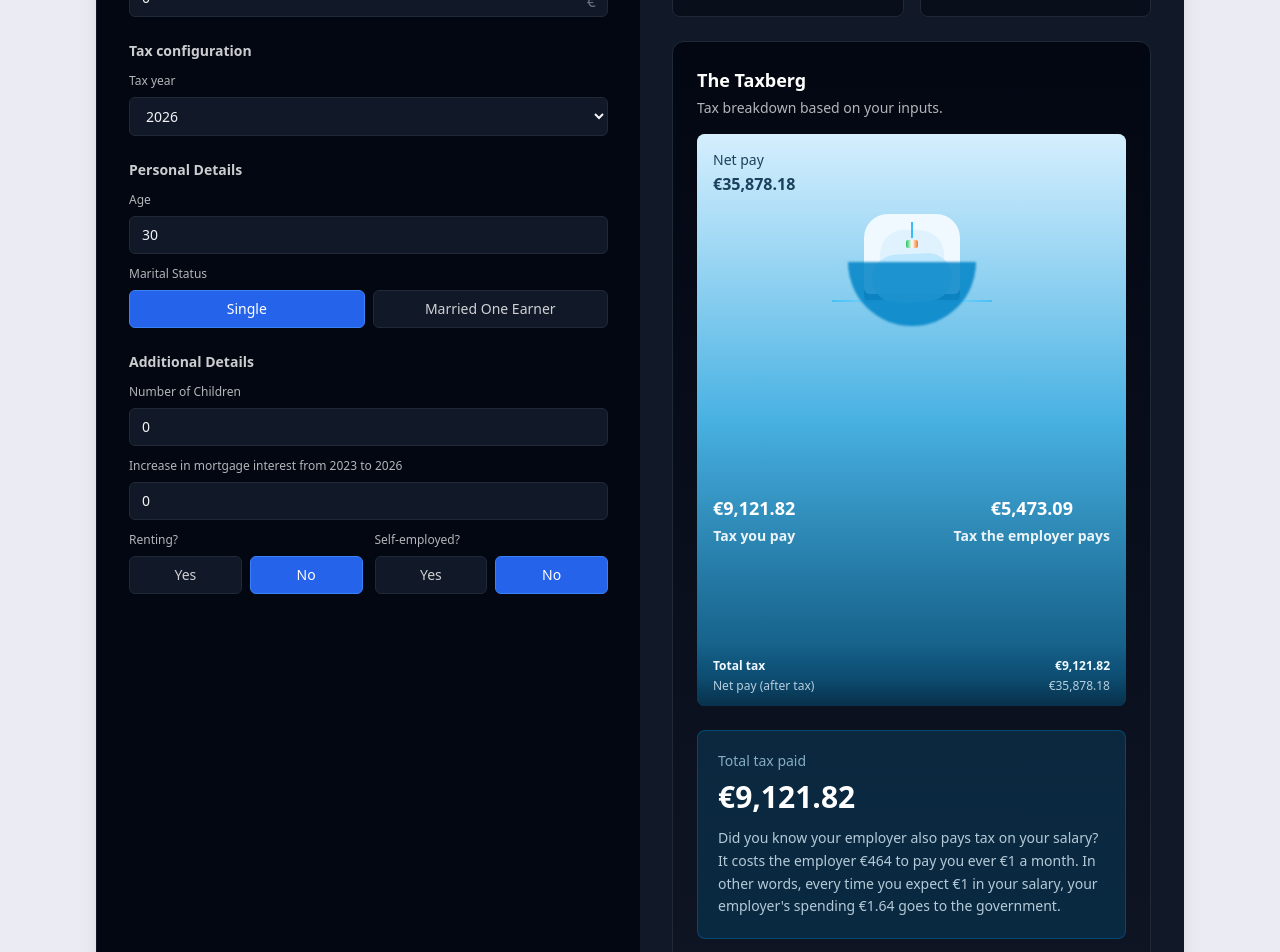
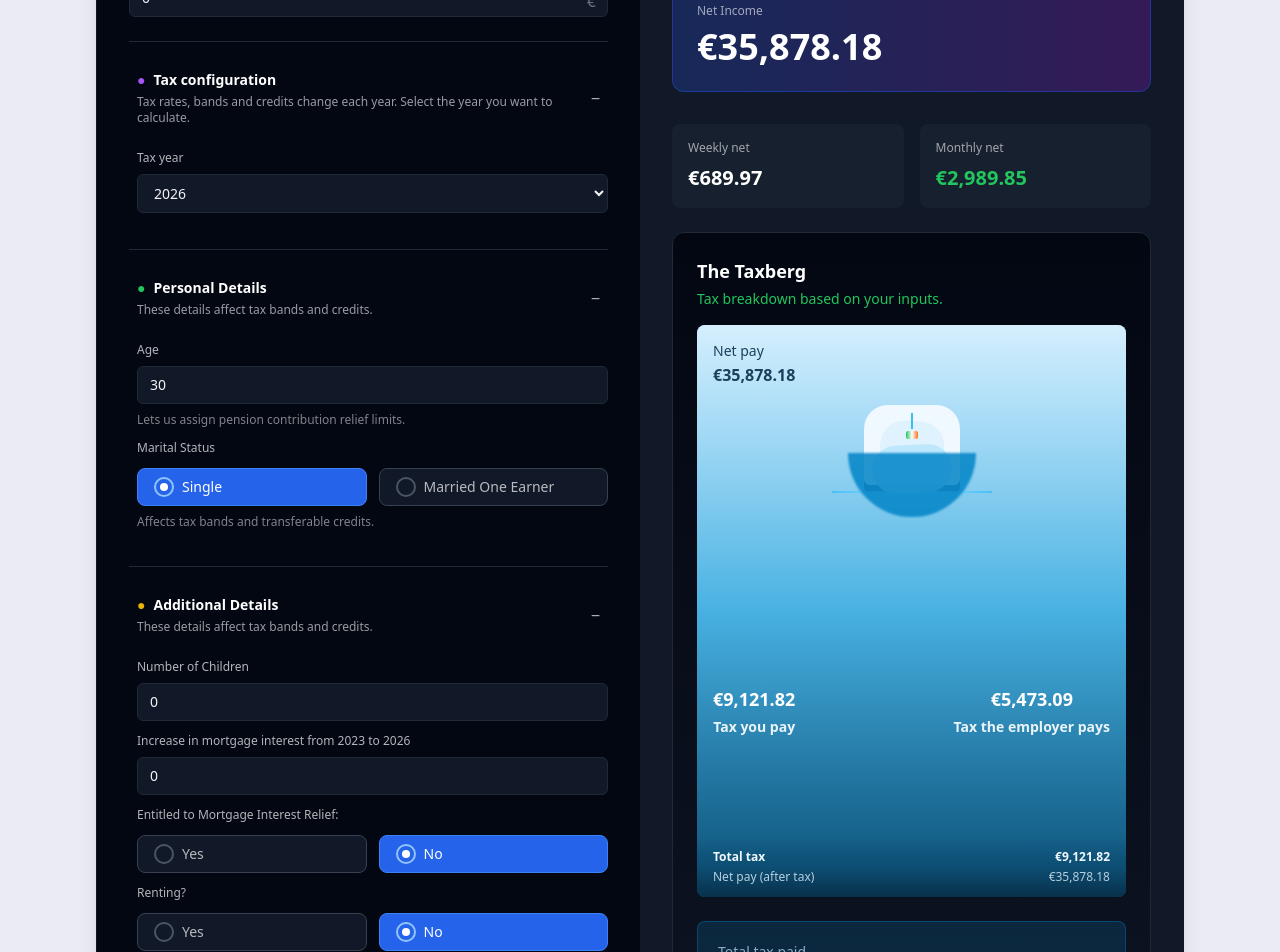
Before and after one commit to ahsan693/irish-net-salary-calculator, a React (Vite) app: page / in a window 1280 px wide. Shown: the part 1000-1952 px from the top of the page. Built offline with nearby package versions, Linux system fonts and the light colour scheme.

Commit message:
Redesign net income display with highlighted section and green monthly net

```diff
--- a/src/pages/calculator.jsx
+++ b/src/pages/calculator.jsx
@@ -63,6 +63,7 @@ export default function Calculator() {
     maritalStatus: 'single',
     children: 0,
     mortgageRelief: 0,
+    mortgageInterestRelief: false,
     renting: false,
     selfEmployedFlag: false,
   });
@@ -73,6 +74,19 @@ export default function Calculator() {
     }
     return true;
   });
+
+  const [expandedSections, setExpandedSections] = useState({
+    taxConfig: true,
+    personalDetails: true,
+    additionalDetails: true,
+  });
+
+  const toggleSection = (section) => {
+    setExpandedSections((prev) => ({
+      ...prev,
+      [section]: !prev[section],
+    }));
+  };
 
   const handleChange = (field, value) => {
     setForm((prev) => ({ ...prev, [field]: value }));
@@ -221,7 +235,7 @@ export default function Calculator() {
               {/* Form */}
               <div className="p-6 sm:p-8 space-y-6">
                 <div className="space-y-3">
-                <h2 className="text-sm font-semibold text-white/80">Income</h2>
+                <h2 className="text-sm font-semibold text-white/80 flex items-center gap-2"><span className="text-blue-500">●</span> Income</h2>
                 {[
                   {
                     label: 'Employment Income',
@@ -254,8 +268,22 @@ export default function Calculator() {
                 ))}
                 </div>
 
-              <div className="space-y-3">
-                <h2 className="text-sm font-semibold text-white/80">Tax configuration</h2>
+              {/* Tax Configuration Section */}
+              <div className="border-t border-gray-800 pt-4">
+                <button
+                  onClick={() => toggleSection('taxConfig')}
+                  className="w-full flex items-center justify-between py-3 hover:bg-gray-800/50 rounded-lg px-2 transition"
+                >
+                  <div className="text-left">
+                    <h2 className="text-sm font-semibold text-white flex items-center gap-2">
+                      <span className="text-purple-500">●</span> Tax configuration
+                    </h2>
+                    <p className="text-xs text-white/60 mt-1">Tax rates, bands and credits change each year. Select the year you want to calculate.</p>
+                  </div>
+                  <span className="text-white/70">{expandedSections.taxConfig ? '−' : '+'}</span>
+                </button>
+                {expandedSections.taxConfig && (
+                  <div className="pl-2 py-3 space-y-3">
                     <div>
                       <label className="block text-xs text-white/70 mb-2">Tax year</label>
                       <select
@@ -269,9 +297,25 @@ export default function Calculator() {
                       </select>
                     </div>
                   </div>
+                )}
+              </div>
 
-              <div className="space-y-3">
-                <h2 className="text-sm font-semibold text-white/80">Personal Details</h2>
+              {/* Personal Details Section */}
+              <div className="border-t border-gray-800 pt-4">
+                <button
+                  onClick={() => toggleSection('personalDetails')}
+                  className="w-full flex items-center justify-between py-3 hover:bg-gray-800/50 rounded-lg px-2 transition"
+                >
+                  <div className="text-left">
+                    <h2 className="text-sm font-semibold text-white flex items-center gap-2">
+                      <span className="text-green-500">●</span> Personal Details
+                    </h2>
+                    <p className="text-xs text-white/60 mt-1">These details affect tax bands and credits.</p>
+                  </div>
+                  <span className="text-white/70">{expandedSections.personalDetails ? '−' : '+'}</span>
+                </button>
+                {expandedSections.personalDetails && (
+                  <div className="pl-2 py-3 space-y-3">
                     <div>
                       <label className="block text-xs text-white/70 mb-2">Age</label>
                       <input
@@ -281,34 +325,65 @@ export default function Calculator() {
                         onChange={(e) => handleChange('age', e.target.value)}
                         className="w-full bg-gray-900 border border-gray-800 rounded-md px-3 py-2 text-sm focus:outline-none focus:ring-2 focus:ring-blue-500"
                       />
+                      <p className="text-xs text-white/50 mt-2">Lets us assign pension contribution relief limits.</p>
                     </div>
 
                     <div>
-                  <label className="block text-xs text-white/70 mb-2">Marital Status</label>
-                  <div className="grid grid-cols-2 gap-2">
+                      <label className="block text-xs text-white/70 mb-3">Marital Status</label>
+                      <div className="grid grid-cols-2 gap-3">
                         {[
                           { value: 'single', label: 'Single' },
                           { value: 'married', label: 'Married One Earner' },
-                    ].map((option) => (
+                        ].map((option) => {
+                          const isActive = form.maritalStatus === option.value;
+                          return isActive ? (
                             <button
                               key={option.value}
                               onClick={() => handleChange('maritalStatus', option.value)}
-                        className={`rounded-md border px-3 py-2 text-sm transition ${
-                          form.maritalStatus === option.value
-                            ? 'border-blue-500 bg-blue-600 text-white'
-                            : 'border-gray-800 bg-gray-900 text-white/80'
-                        }`}
+                              className="flex items-center gap-2 px-4 py-2 rounded-lg bg-blue-600 border border-blue-500 text-white text-sm transition"
                               type="button"
                             >
+                              <div className="w-5 h-5 rounded-full border-2 border-blue-300 bg-blue-600 flex items-center justify-center">
+                                <div className="w-2 h-2 bg-white rounded-full"></div>
+                              </div>
                               {option.label}
                             </button>
-                    ))}
+                          ) : (
+                            <button
+                              key={option.value}
+                              onClick={() => handleChange('maritalStatus', option.value)}
+                              className="flex items-center gap-2 px-4 py-2 rounded-lg border border-gray-700 bg-gray-900 text-white/70 hover:text-white hover:border-gray-600 text-sm transition"
+                              type="button"
+                            >
+                              <div className="w-5 h-5 rounded-full border-2 border-gray-600 bg-gray-900 flex items-center justify-center">
+                              </div>
+                              {option.label}
+                            </button>
+                          );
+                        })}
+                      </div>
+                      <p className="text-xs text-white/50 mt-2">Affects tax bands and transferable credits.</p>
                     </div>
                   </div>
+                )}
               </div>
 
-              <div className="space-y-3">
-                <h2 className="text-sm font-semibold text-white/80">Additional Details</h2>
+              {/* Additional Details Section */}
+              <div className="border-t border-gray-800 pt-4">
+                <button
+                  onClick={() => toggleSection('additionalDetails')}
+                  className="w-full flex items-center justify-between py-3 hover:bg-gray-800/50 rounded-lg px-2 transition"
+                >
+                  <div className="text-left">
+                    <h2 className="text-sm font-semibold text-white flex items-center gap-2">
+                      <span className="text-yellow-500">●</span> Additional Details
+                    </h2>
+                    <p className="text-xs text-white/60 mt-1">These details affect tax bands and credits.</p>
+                  </div>
+                  <span className="text-white/70">{expandedSections.additionalDetails ? '−' : '+'}</span>
+                </button>
+                {expandedSections.additionalDetails && (
+                  <div className="pl-2 py-3 space-y-3">
                     <div>
                       <label className="block text-xs text-white/70 mb-2">Number of Children</label>
                       <input
@@ -331,26 +406,70 @@ export default function Calculator() {
                       />
                     </div>
 
+                    <div>
+                      <label className="block text-xs text-white/70 mb-3">Entitled to Mortgage Interest Relief:</label>
                       <div className="grid grid-cols-2 gap-3">
+                        {['Yes', 'No'].map((choice) => {
+                          const value = choice === 'Yes';
+                          const isActive = form.mortgageInterestRelief === value;
+                          return isActive ? (
+                            <button
+                              key={choice}
+                              type="button"
+                              onClick={() => handleChange('mortgageInterestRelief', value)}
+                              className="flex items-center gap-2 px-4 py-2 rounded-lg bg-blue-600 border border-blue-500 text-white text-sm transition"
+                            >
+                              <div className="w-5 h-5 rounded-full border-2 border-blue-300 bg-blue-600 flex items-center justify-center">
+                                <div className="w-2 h-2 bg-white rounded-full"></div>
+                              </div>
+                              {choice}
+                            </button>
+                          ) : (
+                            <button
+                              key={choice}
+                              type="button"
+                              onClick={() => handleChange('mortgageInterestRelief', value)}
+                              className="flex items-center gap-2 px-4 py-2 rounded-lg border border-gray-700 bg-gray-900 text-white/70 hover:text-white hover:border-gray-600 text-sm transition"
+                            >
+                              <div className="w-5 h-5 rounded-full border-2 border-gray-600 bg-gray-900 flex items-center justify-center">
+                              </div>
+                              {choice}
+                            </button>
+                          );
+                        })}
+                      </div>
+                    </div>
+
+                    <div className="space-y-4">
                       {[{ label: 'Renting?', field: 'renting' }, { label: 'Self-employed?', field: 'selfEmployedFlag' }].map(
                         (item) => (
                           <div key={item.field}>
-                        <label className="block text-xs text-white/70 mb-2">{item.label}</label>
-                        <div className="grid grid-cols-2 gap-2">
+                            <label className="block text-xs text-white/70 mb-3">{item.label}</label>
+                            <div className="grid grid-cols-2 gap-3">
                               {['Yes', 'No'].map((choice) => {
                                 const value = choice === 'Yes';
                                 const isActive = form[item.field] === value;
-                            return (
+                                return isActive ? (
                                   <button
                                     key={choice}
                                     type="button"
                                     onClick={() => handleChange(item.field, value)}
-                                className={`rounded-md border px-3 py-2 text-sm transition ${
-                                  isActive
-                                    ? 'border-blue-500 bg-blue-600 text-white'
-                                    : 'border-gray-800 bg-gray-900 text-white/80'
-                                }`}
+                                    className="flex items-center gap-2 px-4 py-2 rounded-lg bg-blue-600 border border-blue-500 text-white text-sm transition"
                                   >
+                                    <div className="w-5 h-5 rounded-full border-2 border-blue-300 bg-blue-600 flex items-center justify-center">
+                                      <div className="w-2 h-2 bg-white rounded-full"></div>
+                                    </div>
+                                    {choice}
+                                  </button>
+                                ) : (
+                                  <button
+                                    key={choice}
+                                    type="button"
+                                    onClick={() => handleChange(item.field, value)}
+                                    className="flex items-center gap-2 px-4 py-2 rounded-lg border border-gray-700 bg-gray-900 text-white/70 hover:text-white hover:border-gray-600 text-sm transition"
+                                  >
+                                    <div className="w-5 h-5 rounded-full border-2 border-gray-600 bg-gray-900 flex items-center justify-center">
+                                    </div>
                                     {choice}
                                   </button>
                                 );
@@ -361,15 +480,17 @@ export default function Calculator() {
                       )}
                     </div>
                   </div>
+                )}
+              </div>
             </div>
 
             {/* Results */}
             <div className="bg-gray-900 text-white p-6 sm:p-8 space-y-6">
-              <div className="grid grid-cols-1 sm:grid-cols-2 gap-4">
+              <div className="space-y-3">
                 {summaryRows.map((row) => (
                   <div
                     key={row.label}
-                    className="border border-gray-800 rounded-lg p-4 bg-gray-950/60 flex items-center justify-between"
+                    className="flex items-center justify-between py-2 border-b border-gray-800/50"
                   >
                     <span className="text-sm text-white/70">{row.label}</span>
                     <span className="font-semibold">{formatCurrency(row.value)}</span>
@@ -377,21 +498,28 @@ export default function Calculator() {
                 ))}
               </div>
 
-              <div className="grid grid-cols-2 gap-4">
-                <div className="border border-gray-800 rounded-lg p-4 bg-gray-950/60">
-                  <p className="text-xs text-white/60 mb-1">Weekly net</p>
-                  <p className="text-2xl font-semibold">{formatCurrency(calculations.weeklyNet)}</p>
+              {/* Net Income Highlighted Section */}
+              <div className="bg-gradient-to-r from-blue-900/50 to-purple-900/50 border border-blue-700/50 rounded-xl p-6">
+                <p className="text-xs text-white/60 mb-2">Net Income</p>
+                <p className="text-4xl font-bold text-white">{formatCurrency(calculations.netIncome)}</p>
               </div>
-                <div className="border border-gray-800 rounded-lg p-4 bg-gray-950/60">
-                  <p className="text-xs text-white/60 mb-1">Monthly net</p>
-                  <p className="text-2xl font-semibold">{formatCurrency(calculations.monthlyNet)}</p>
+
+              {/* Weekly and Monthly Net */}
+              <div className="grid grid-cols-2 gap-4 pt-2">
+                <div className="bg-gray-800/50 rounded-lg p-4">
+                  <p className="text-xs text-white/60 mb-2">Weekly net</p>
+                  <p className="text-xl font-semibold text-white">{formatCurrency(calculations.weeklyNet)}</p>
+                </div>
+                <div className="bg-gray-800/50 rounded-lg p-4">
+                  <p className="text-xs text-white/60 mb-2">Monthly net</p>
+                  <p className="text-xl font-semibold text-green-500">{formatCurrency(calculations.monthlyNet)}</p>
                 </div>
               </div>
 
               <div className="border border-gray-800 rounded-xl bg-gradient-to-b from-gray-950 to-gray-900 p-6">
                 <div className="mb-4">
                   <h3 className="text-lg font-semibold mb-1">The Taxberg</h3>
-                  <p className="text-sm text-white/70">Tax breakdown based on your inputs.</p>
+                  <p className="text-sm text-green-500">Tax breakdown based on your inputs.</p>
                 </div>
 
                 {/* Iceberg-style summary card */}
```
Lines whose indentation alone changed are shown as unchanged.
